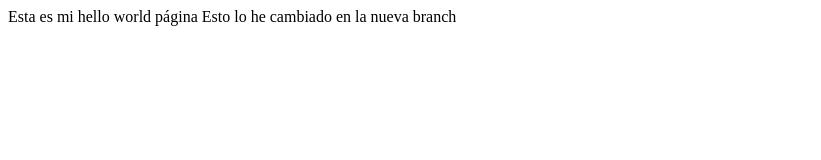
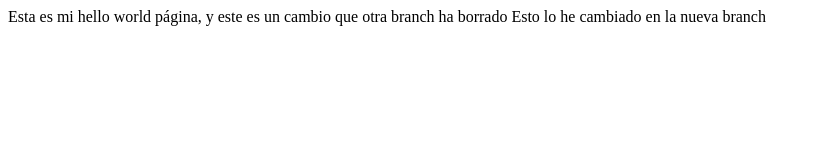
Before and after one commit to migueldoctor/test-repo, a plain HTML site: page index.html in a window 1280 px wide. Shown: the whole page, without its empty margins (0-821 px from the left). Drawn offline with Linux system fonts and the light colour scheme.

Commit message:
Change in a line deleted from another branch
This change is looking for creating a conflict when merging

```diff
--- a/index.html
+++ b/index.html
@@ -7,7 +7,7 @@
   <title> Hello world </title>
 </head>
 <body>
-    Esta es mi hello world página
+    Esta es mi hello world página, y este es un cambio que otra branch ha borrado
     Esto lo he cambiado en la nueva branch
 </body>
 
```
